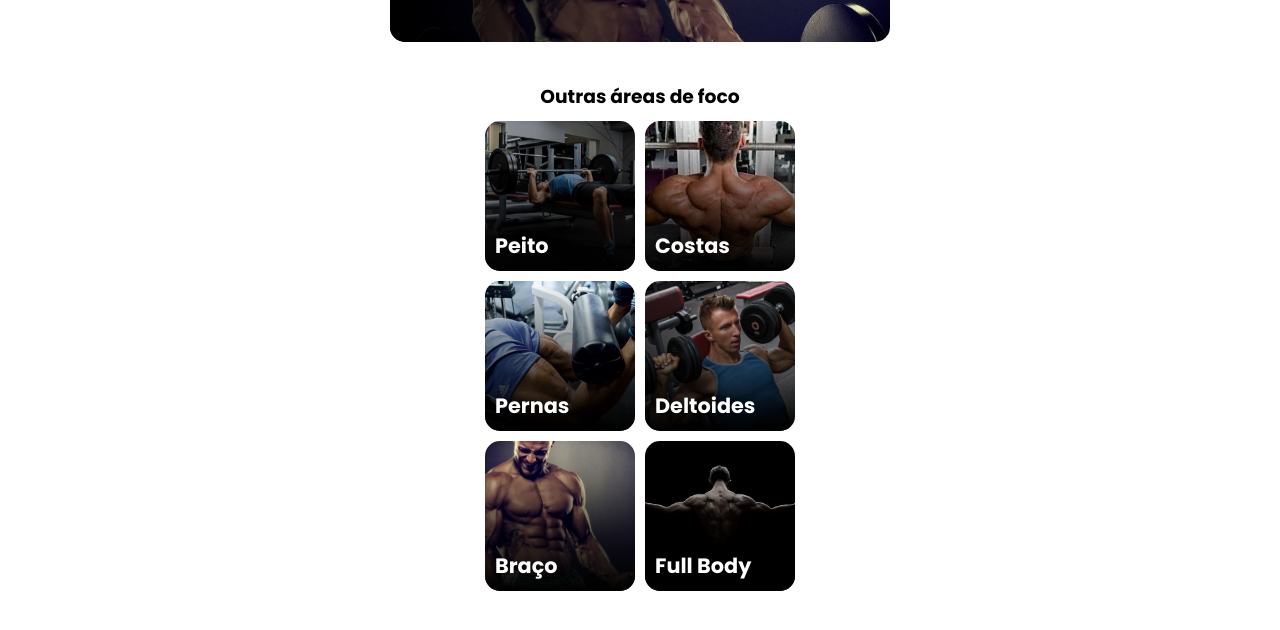
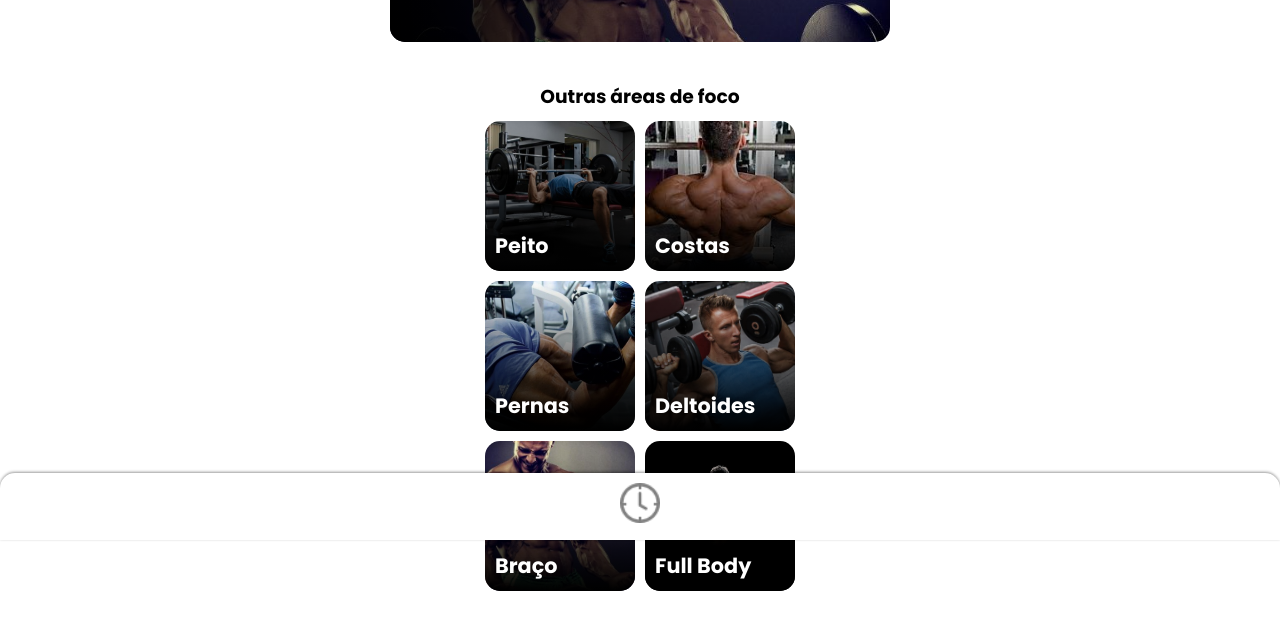
Before and after one commit to expeditojefferson/Academia, a plain HTML site: page paginas/principal.html in a window 1280 px wide. Shown: the part 260-890 px from the top of the page. Before the commit the page ends 851 px from the top, so only its background shows below. Drawn offline with Linux system fonts and the light colour scheme.

Commit message:
add area footer

```diff
--- a/paginas/estiloPagMain/style.css
+++ b/paginas/estiloPagMain/style.css
@@ -24,6 +24,7 @@ header {
 header > h1 {
     padding: 5px 0px;
     margin: auto;
+    text-align: center;
 }
 
 div.treino-de-hoje {
@@ -150,3 +151,34 @@ div.conteudo > h3 {
     font-weight: bold;
     text-shadow: 1px 1px 5px rgba(0, 0, 0, 0.4);
 }
+
+footer {
+    width: 100%;
+    min-height: 50px;
+    position: sticky;
+    bottom: 0px;
+    left: 0px;
+    background-color: #fff;
+
+    border-top-left-radius: 15px;
+    border-top-right-radius: 15px;
+    padding: 10px;
+    box-shadow: 0px -1px 3px rgba(0, 0, 0, 0.4);
+    z-index: 1;
+}
+
+div.container-footer {
+    height: 100%;
+    display: flex;
+    justify-content: center;
+    align-items: center;
+}
+
+div.container-footer a {
+    text-decoration: none;
+}
+
+div.container-footer img {
+    width: 40px;
+    opacity: .5;
+}
--- a/paginas/principal.html
+++ b/paginas/principal.html
@@ -71,8 +71,17 @@
                 </a>
             </div>
         </section>
+        <section class="modal-container">
+            <div class="modal"></div>
+        </section>
     </main>
-    <footer></footer>
+    <footer>
+        <div class="container-footer">
+            <a>
+                <img src="../assets/PaginaTreino/relogio.png" alt="">
+            </a>
+        </div>
+    </footer>
 
     <script src="js/app.js"></script>
 </body>
```
